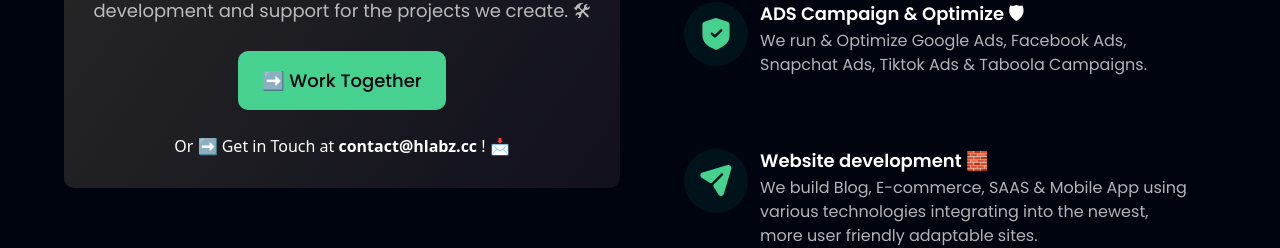
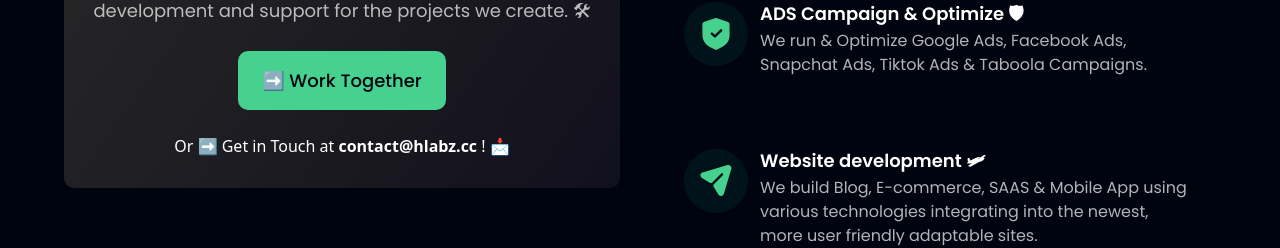
Before and after one commit to HLABZcc/HLABZ.cc, a React (Vite) app: page / in a window 1280 px wide. Shown: the part 1114-1362 px from the top of the page. Built offline with nearby package versions, Linux system fonts and the light colour scheme.

Commit message:
Update index.js

```diff
--- a/src/constants/index.js
+++ b/src/constants/index.js
@@ -32,7 +32,7 @@ export const features = [
   {
     id: "feature-3",
     icon: send,
-    title: "Website development 🧱",
+    title: "Website development 🛩",
     content:
       "We build Blog, E-commerce, SAAS & Mobile App using various technologies integrating into the newest, more user friendly adaptable sites.",
   },
```
